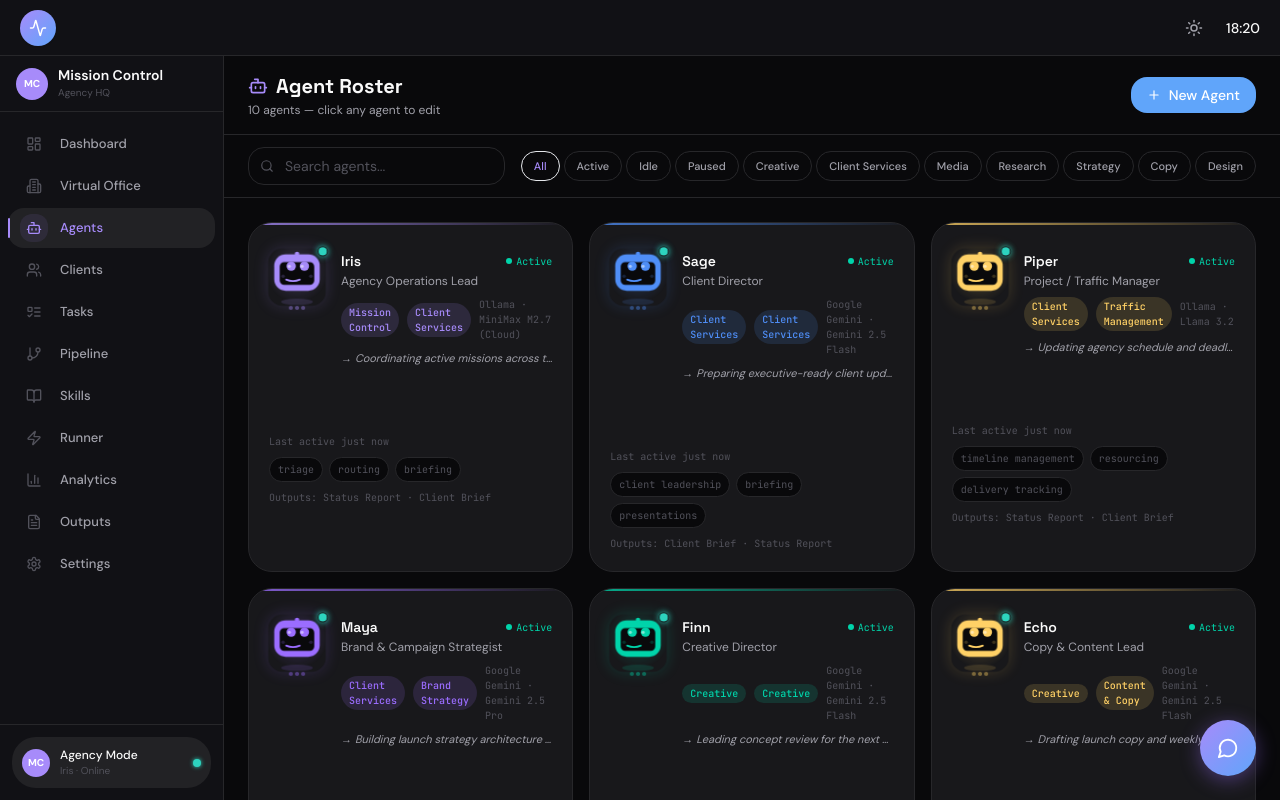
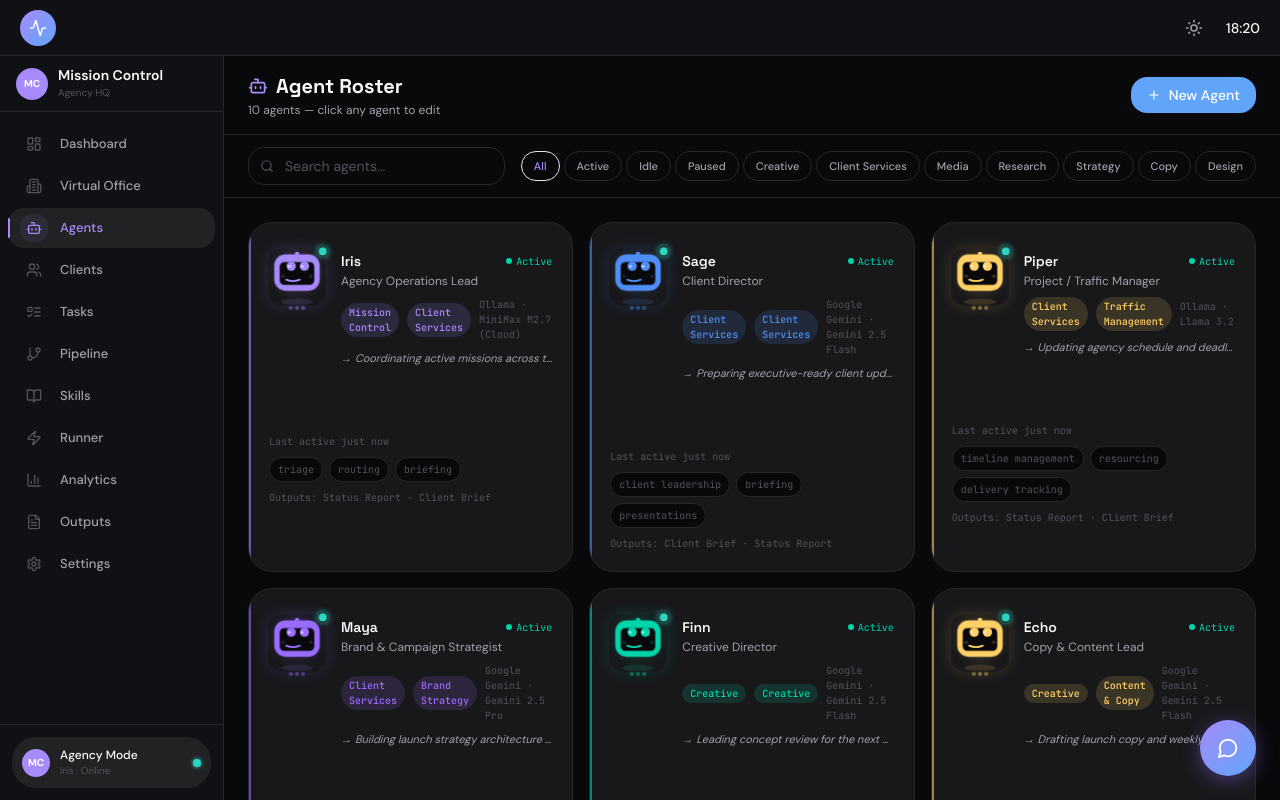
Before and after one commit to moeadas/mission-control, a Next.js app: page /agents in a window 1280 px wide. Built offline with nearby package versions, Linux system fonts and the light colour scheme.

Commit message:
fix: lyra name update, remove card accents, add oauth, chat debugging, fix agent card

```diff
--- a/src/app/settings/page.tsx
+++ b/src/app/settings/page.tsx
@@ -1,6 +1,6 @@
 'use client'
 
-import React, { useMemo, useState } from 'react'
+import React, { useMemo, useState, useEffect } from 'react'
 import { ClientShell } from '@/components/ClientShell'
 import { Card } from '@/components/ui/Card'
 import { Badge } from '@/components/ui/Badge'
@@ -36,6 +36,19 @@ export default function SettingsPage() {
     meta_facebook: false,
     meta_instagram: false,
   })
+
+  // Handle OAuth callback on page load
+  useEffect(() => {
+    const params = new URLSearchParams(window.location.search)
+    const oauthSuccess = params.get('oauth')
+    const oauthScope = params.get('scope')
+    if (oauthSuccess === 'success' && oauthScope) {
+      setOauthConnections(prev => ({ ...prev, [oauthScope]: true }))
+      toast.success(`Successfully connected ${oauthScope.replace('_', ' ')}`)
+      // Clean URL
+      window.history.replaceState({}, '', window.location.pathname)
+    }
+  }, [])
 
   const modelOptions = useMemo(
     () => getProviderModels(agencySettings.defaultProvider).map((option) => ({ value: option.id, label: option.label })),
--- a/src/components/agents/AgentCard.tsx
+++ b/src/components/agents/AgentCard.tsx
@@ -34,12 +34,11 @@ export function AgentCard({ agent, onEdit }: AgentCardProps) {
       className="relative overflow-hidden group"
       hover
       onClick={onEdit}
-      glow={agent.color}
     >
-      {/* Accent stripe */}
+      {/* Subtle left border accent */}
       <div
-        className="absolute top-0 left-0 right-0 h-0.5 opacity-80"
-        style={{ background: `linear-gradient(90deg, ${agent.color}, transparent)` }}
+        className="absolute top-3 bottom-3 left-0 w-0.5 rounded-full opacity-60"
+        style={{ background: agent.color }}
       />
 
       <div className="flex items-start gap-4 pt-2">
```
Also changed, not shown: 1 other file (tests, documents, lock files or other folders).
